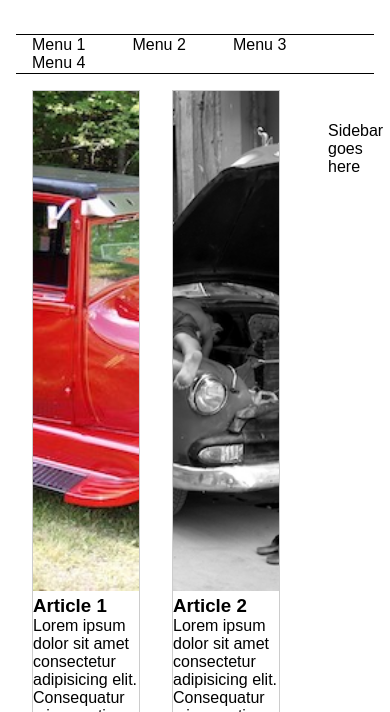
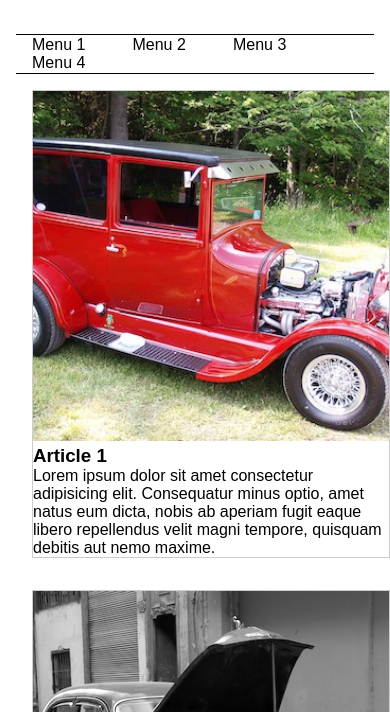
Before and after one commit to anisimaa/gitdemo, a plain HTML site: page Responsiivisuus/html/index.html in a window 390 px wide. Shown: the part 132-844 px from the top of the page. Drawn offline with Linux system fonts and the light colour scheme.

Commit message:
css tehty loppuun

```diff
--- a/Responsiivisuus/css/style.css
+++ b/Responsiivisuus/css/style.css
@@ -121,3 +121,34 @@ footer {
 footer p {
     color: var(--light-foreground-color);
 }
+
+@media only screen and (max-width: 1200px) {
+    div#content {
+        flex-direction: column;
+    }
+
+    div#content section {
+        width: 100vw;
+        flex-direction: row;
+    }
+
+    div#content aside {
+        width: 100vw;
+        padding-top: var(--general-padding);
+        padding-left: calc(var(--general-padding)/2);
+    }
+
+    article {
+        flex: 50%;
+    }
+
+    article div img {
+        height: 350px;
+    }
+}
+
+@media only screen and (max-width: 992px) {
+    div#content section {
+        flex-direction: column;
+    }
+}
```
